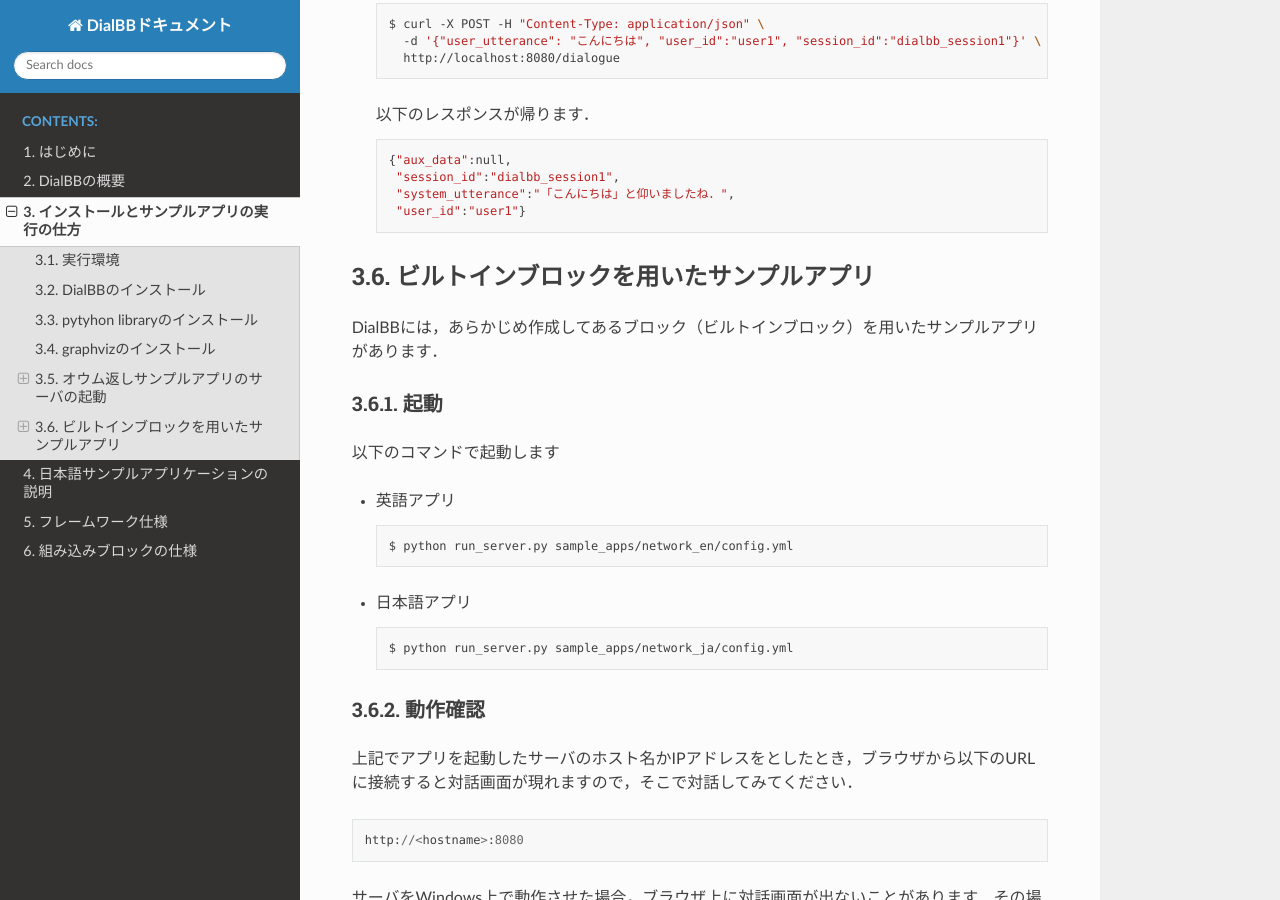
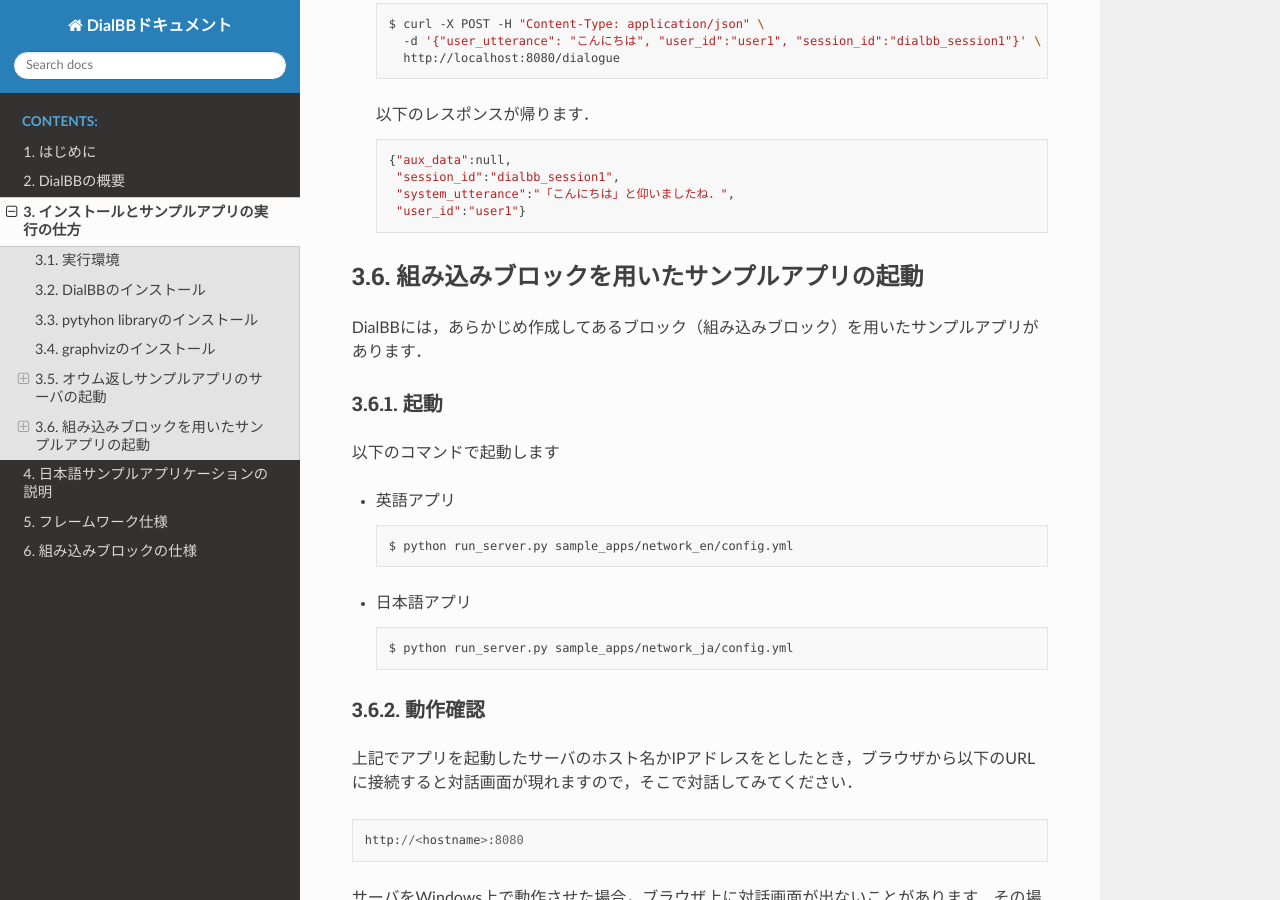
Before and after one commit to c4a-ri/dialbb, a Sphinx documentation site: the page built from docs/document-ja/source/install.md, in a window 1280 px wide and 900 px high, scrolled down 1780 px. Built offline with Sphinx 7.4.7 and the Read the Docs theme 2.0.0, drawn with Linux system fonts in a browser that asks for light colours.

Commit message:
document updated

````diff
--- a/docs/document-ja/source/install.md
+++ b/docs/document-ja/source/install.md
@@ -87,9 +87,9 @@
    "user_id":"user1"}
   ```
 
-## ビルトインブロックを用いたサンプルアプリ
+## 組み込みブロックを用いたサンプルアプリの起動
 
-DialBBには，あらかじめ作成してあるブロック（ビルトインブロック）を用いたサンプルアプリがあります．
+DialBBには，あらかじめ作成してあるブロック（組み込みブロック）を用いたサンプルアプリがあります．
 
 ### 起動
 
````
Also changed, not shown: other parts of docs/document-ja/source/install.md (+1 -1 lines), 4 other files.
